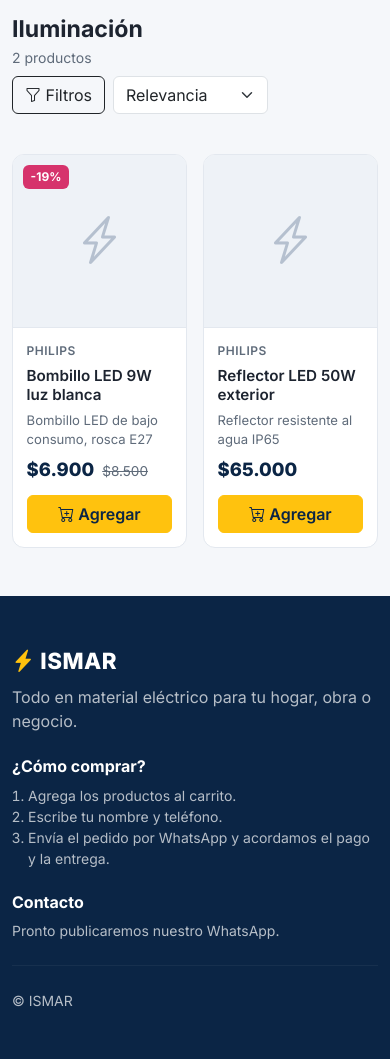
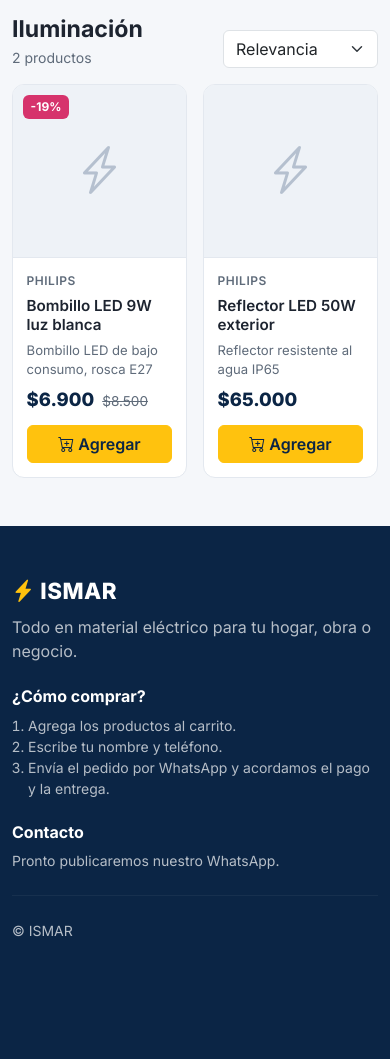
Before and after one commit to SergioHernan7/ISMAR, a Flask app: page /categoria/iluminacion in a window 390 px wide. Shown: the part 176-1235 px from the top of the page. After the commit the page ends 1113 px from the top, so only its background shows below. Run offline with Flask 3, Linux system fonts and the light colour scheme; data comes from the database, SQL or seed files in the repository.

Commit message:
Quitar el panel de filtros del catálogo
Los productos ocupan todo el ancho. Se sigue llegando a cada categoría por
el menú superior, a las ofertas por el enlace "Ofertas" y a cada marca desde
el inicio; el título de la página indica cuál se está viendo.

Co-Authored-By: Claude Opus 5.5 <noreply@anthropic.com>

```diff
--- a/app.py
+++ b/app.py
@@ -707,15 +707,21 @@ def catalogo(slug=None):
     productos = consultar(SQL_PRODUCTOS_PUBLICOS + filtros + f' ORDER BY {orden_sql} LIMIT %s OFFSET %s',
                           params + [PRODUCTOS_POR_PAGINA, (pagina - 1) * PRODUCTOS_POR_PAGINA])
 
-    # Árbol de categorías para el filtro lateral
-    todas = consultar('SELECT id, nombre, slug, categoria_padre_id FROM categorias '
-                      'WHERE activa = 1 ORDER BY orden, nombre')
-    arbol = [dict(c, hijas=[h for h in todas if h['categoria_padre_id'] == c['id']])
-             for c in todas if c['categoria_padre_id'] is None]
-    marcas = consultar('SELECT id, nombre FROM marcas WHERE activa = 1 ORDER BY nombre')
+    # Título de la página según desde dónde se llegó (menú, buscador o marcas del inicio)
+    if categoria:
+        titulo = categoria['nombre']
+    elif q:
+        titulo = f'Resultados para "{q}"'
+    elif solo_ofertas:
+        titulo = 'Ofertas'
+    elif marca:
+        fila = consultar('SELECT nombre FROM marcas WHERE id = %s', (marca,), uno=True)
+        titulo = fila['nombre'] if fila else 'Catálogo'
+    else:
+        titulo = 'Catálogo'
 
-    return render_template('tienda/catalogo.html', productos=productos, categoria=categoria, arbol=arbol,
-                           marcas=marcas, q=q, marca=marca, solo_ofertas=solo_ofertas, orden=orden,
+    return render_template('tienda/catalogo.html', productos=productos, categoria=categoria, titulo=titulo,
+                           q=q, marca=marca, solo_ofertas=solo_ofertas, orden=orden,
                            pagina=pagina, paginas=paginas, total=total)
 
 
--- a/static/css/tienda.css
+++ b/static/css/tienda.css
@@ -128,16 +128,6 @@ a { color: var(--azul-2); }
 .precios-grandes .precio-anterior { font-size: 1.1rem; }
 
 /* ---------- Catálogo ---------- */
-.filtro-titulo { font-size: .8rem; font-weight: 700; text-transform: uppercase; letter-spacing: .5px; color: var(--texto-suave); margin: 1.25rem 0 .5rem; }
-.filtro-titulo:first-child { margin-top: 0; }
-.lista-filtro a { display: block; padding: .25rem 0; color: var(--texto); text-decoration: none; }
-.lista-filtro a:hover { color: var(--azul-2); }
-.lista-filtro a.activo { font-weight: 700; color: var(--azul-2); }
-.lista-filtro a.activo::before { content: '› '; color: var(--acento-hover); }
-@media (min-width: 992px) {
-  .filtros { background: #fff; border: 1px solid var(--borde); border-radius: var(--radio); padding: 1.25rem; position: sticky; top: 130px; }
-  .filtros .offcanvas-header { display: none; }
-}
 .page-item.active .page-link { background: var(--azul); border-color: var(--azul); }
 .page-link { color: var(--azul); }
 
--- a/templates/tienda/catalogo.html
+++ b/templates/tienda/catalogo.html
@@ -1,15 +1,12 @@
 {% extends 'tienda/base.html' %}
-{% block titulo %}{{ categoria.nombre if categoria else ('Resultados para "' ~ q ~ '"' if q else 'Catálogo') }}{% endblock %}
+{% block titulo %}{{ titulo }}{% endblock %}
 
-{# Arma la URL del catálogo conservando los filtros actuales y cambiando solo los indicados #}
-{% macro url_filtros(cambios={}) -%}
-  {%- set f = {'q': q or None, 'marca': marca, 'ofertas': 1 if solo_ofertas else None, 'orden': orden or None} -%}
-  {%- set _ = f.update(cambios) -%}
-  {%- set args = {} -%}
-  {%- for k, v in f.items() if v -%}{%- set _ = args.update({k: v}) -%}{%- endfor -%}
-  {%- set slug = cambios.get('slug', categoria.slug if categoria else None) -%}
-  {%- set _ = args.pop('slug', None) -%}
-  {{- url_for('catalogo', slug=slug, **args) if slug else url_for('catalogo', **args) -}}
+{# URL de otra página del catálogo conservando la búsqueda y el orden actuales #}
+{% macro url_pagina(n) -%}
+  {%- set args = {'q': q or None, 'marca': marca, 'ofertas': 1 if solo_ofertas else None, 'orden': orden or None, 'pagina': n} -%}
+  {%- set limpios = {} -%}
+  {%- for k, v in args.items() if v -%}{%- set _ = limpios.update({k: v}) -%}{%- endfor -%}
+  {{- url_for('catalogo', slug=categoria.slug, **limpios) if categoria else url_for('catalogo', **limpios) -}}
 {%- endmacro %}
 
 {% block contenido %}
@@ -17,18 +14,20 @@
   <nav aria-label="breadcrumb">
     <ol class="breadcrumb small">
       <li class="breadcrumb-item"><a href="{{ url_for('inicio') }}">Inicio</a></li>
-      <li class="breadcrumb-item {{ 'active' if not categoria }}">{% if categoria %}<a href="{{ url_for('catalogo') }}">Catálogo</a>{% else %}Catálogo{% endif %}</li>
-      {% if categoria %}<li class="breadcrumb-item active">{{ categoria.nombre }}</li>{% endif %}
+      {% if titulo != 'Catálogo' %}
+      <li class="breadcrumb-item"><a href="{{ url_for('catalogo') }}">Catálogo</a></li>
+      <li class="breadcrumb-item active">{{ titulo }}</li>
+      {% else %}
+      <li class="breadcrumb-item active">Catálogo</li>
+      {% endif %}
     </ol>
   </nav>
 
   <div class="d-flex flex-wrap justify-content-between align-items-end gap-2 mb-3">
     <div>
-      <h1 class="h3 fw-bold mb-1">{{ categoria.nombre if categoria else ('Resultados para "' ~ q ~ '"' if q else 'Catálogo') }}</h1>
+      <h1 class="h3 fw-bold mb-1">{{ titulo }}</h1>
       <div class="texto-suave small">{{ total }} producto{{ '' if total == 1 else 's' }}</div>
     </div>
-    <div class="d-flex gap-2">
-      <button class="btn btn-outline-dark d-lg-none" data-bs-toggle="offcanvas" data-bs-target="#filtros"><i class="bi bi-funnel"></i> Filtros</button>
     <form method="get" action="{{ url_for('catalogo', slug=categoria.slug) if categoria else url_for('catalogo') }}">
       {% if q %}<input type="hidden" name="q" value="{{ q }}">{% endif %}
       {% if marca %}<input type="hidden" name="marca" value="{{ marca }}">{% endif %}
@@ -41,82 +40,31 @@
       </select>
     </form>
   </div>
-  </div>
 
-  <div class="row g-4">
-    <aside class="col-lg-3">
-      <div class="offcanvas-lg offcanvas-start filtros" id="filtros" tabindex="-1">
-        <div class="offcanvas-header">
-          <h2 class="h5 mb-0">Filtros</h2>
-          <button type="button" class="btn-close d-lg-none" data-bs-dismiss="offcanvas" data-bs-target="#filtros"></button>
-        </div>
-        <div class="offcanvas-body flex-column">
-          <h3 class="filtro-titulo">Categorías</h3>
-          <ul class="list-unstyled lista-filtro">
-            <li><a href="{{ url_filtros({'slug': None}) }}" class="{{ 'activo' if not categoria }}">Todas</a></li>
-            {% for c in arbol %}
-            <li>
-              <a href="{{ url_filtros({'slug': c.slug}) }}" class="{{ 'activo' if categoria and categoria.id == c.id }}">{{ c.nombre }}</a>
-              {% if c.hijas %}
-              <ul class="list-unstyled ps-3">
-                {% for h in c.hijas %}
-                <li><a href="{{ url_filtros({'slug': h.slug}) }}" class="{{ 'activo' if categoria and categoria.id == h.id }}">{{ h.nombre }}</a></li>
-                {% endfor %}
-              </ul>
-              {% endif %}
-            </li>
-            {% endfor %}
-          </ul>
-
-          {% if marcas %}
-          <h3 class="filtro-titulo">Marcas</h3>
-          <ul class="list-unstyled lista-filtro">
-            <li><a href="{{ url_filtros({'marca': None}) }}" class="{{ 'activo' if not marca }}">Todas</a></li>
-            {% for m in marcas %}
-            <li><a href="{{ url_filtros({'marca': m.id}) }}" class="{{ 'activo' if marca == m.id }}">{{ m.nombre }}</a></li>
-            {% endfor %}
-          </ul>
-          {% endif %}
-
-          <h3 class="filtro-titulo">Precio</h3>
-          <a href="{{ url_filtros({'ofertas': None if solo_ofertas else 1}) }}" class="d-flex align-items-center gap-2 text-reset text-decoration-none">
-            <i class="bi bi-{{ 'check-square-fill text-primary' if solo_ofertas else 'square' }}"></i> Solo ofertas
-          </a>
-
-          {% if q or marca or solo_ofertas or categoria %}
-          <a href="{{ url_for('catalogo') }}" class="btn btn-outline-secondary btn-sm mt-4"><i class="bi bi-x-lg"></i> Quitar filtros</a>
-          {% endif %}
-        </div>
-      </div>
-    </aside>
-
-    <div class="col-lg-9">
   {% if productos %}
   <div class="row g-3">
     {% for p in productos %}
-        <div class="col-6 col-md-4">{% include 'tienda/_producto_tarjeta.html' %}</div>
+    <div class="col-6 col-md-4 col-lg-3">{% include 'tienda/_producto_tarjeta.html' %}</div>
     {% endfor %}
   </div>
 
   {% if paginas > 1 %}
   <nav class="mt-4" aria-label="Páginas">
     <ul class="pagination justify-content-center">
-          <li class="page-item {{ 'disabled' if pagina == 1 }}"><a class="page-link" href="{{ url_filtros({'pagina': pagina - 1}) }}" aria-label="Anterior">‹</a></li>
+      <li class="page-item {{ 'disabled' if pagina == 1 }}"><a class="page-link" href="{{ url_pagina(pagina - 1) }}" aria-label="Anterior">‹</a></li>
       {% for n in range(1, paginas + 1) %}
-          <li class="page-item {{ 'active' if n == pagina }}"><a class="page-link" href="{{ url_filtros({'pagina': n}) }}">{{ n }}</a></li>
+      <li class="page-item {{ 'active' if n == pagina }}"><a class="page-link" href="{{ url_pagina(n) }}">{{ n }}</a></li>
       {% endfor %}
-          <li class="page-item {{ 'disabled' if pagina == paginas }}"><a class="page-link" href="{{ url_filtros({'pagina': pagina + 1}) }}" aria-label="Siguiente">›</a></li>
+      <li class="page-item {{ 'disabled' if pagina == paginas }}"><a class="page-link" href="{{ url_pagina(pagina + 1) }}" aria-label="Siguiente">›</a></li>
     </ul>
   </nav>
   {% endif %}
   {% else %}
   <div class="vacio">
     <i class="bi bi-search"></i>
-        <p class="mb-3">No encontramos productos con esos filtros.</p>
+    <p class="mb-3">No encontramos productos{{ ' para esa búsqueda' if q }}.</p>
     <a href="{{ url_for('catalogo') }}" class="btn btn-acento">Ver todo el catálogo</a>
   </div>
   {% endif %}
 </div>
-  </div>
-</div>
 {% endblock %}
```
Also changed, not shown: CLAUDE.md (+1 -1 lines). Lines whose indentation alone changed are shown as unchanged.
